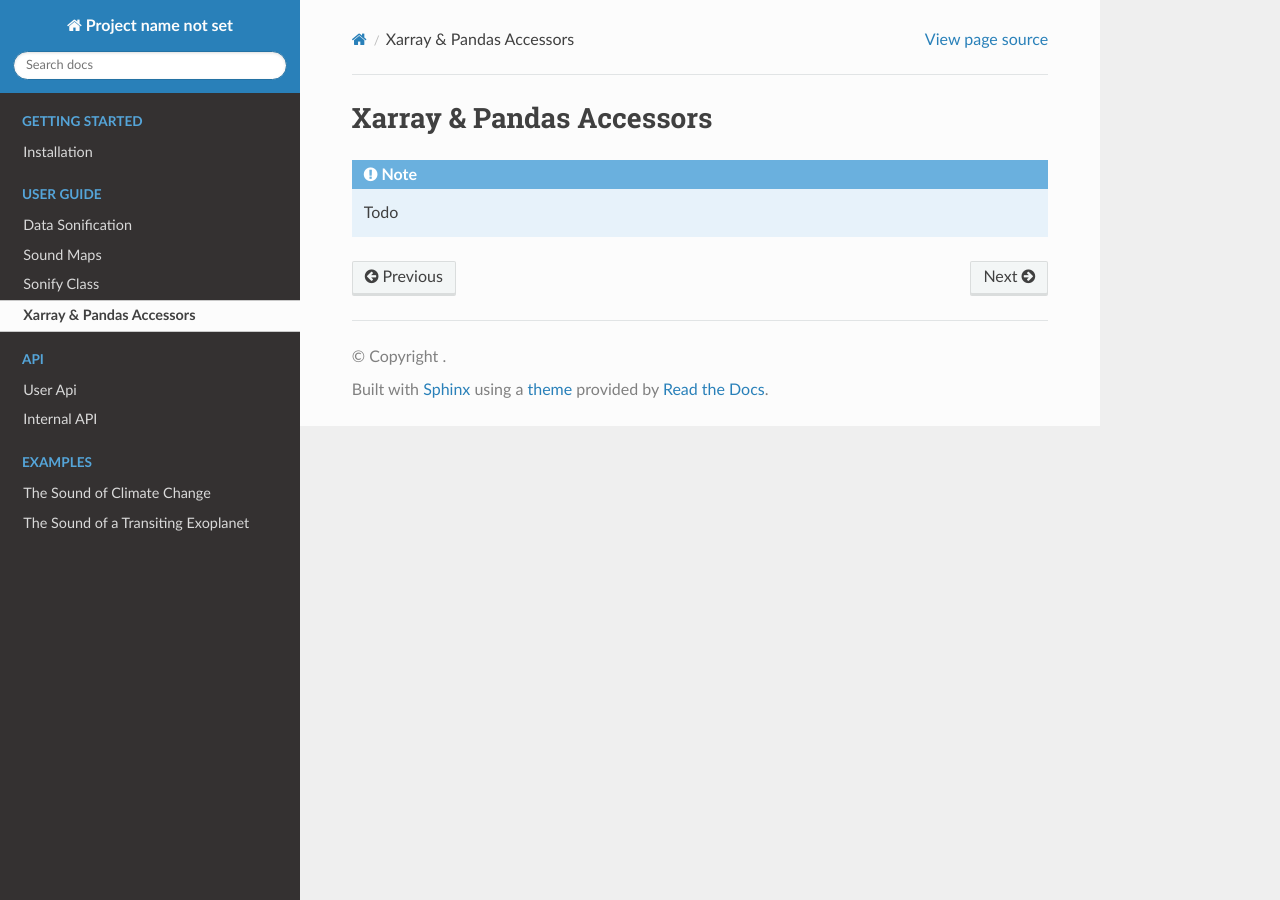
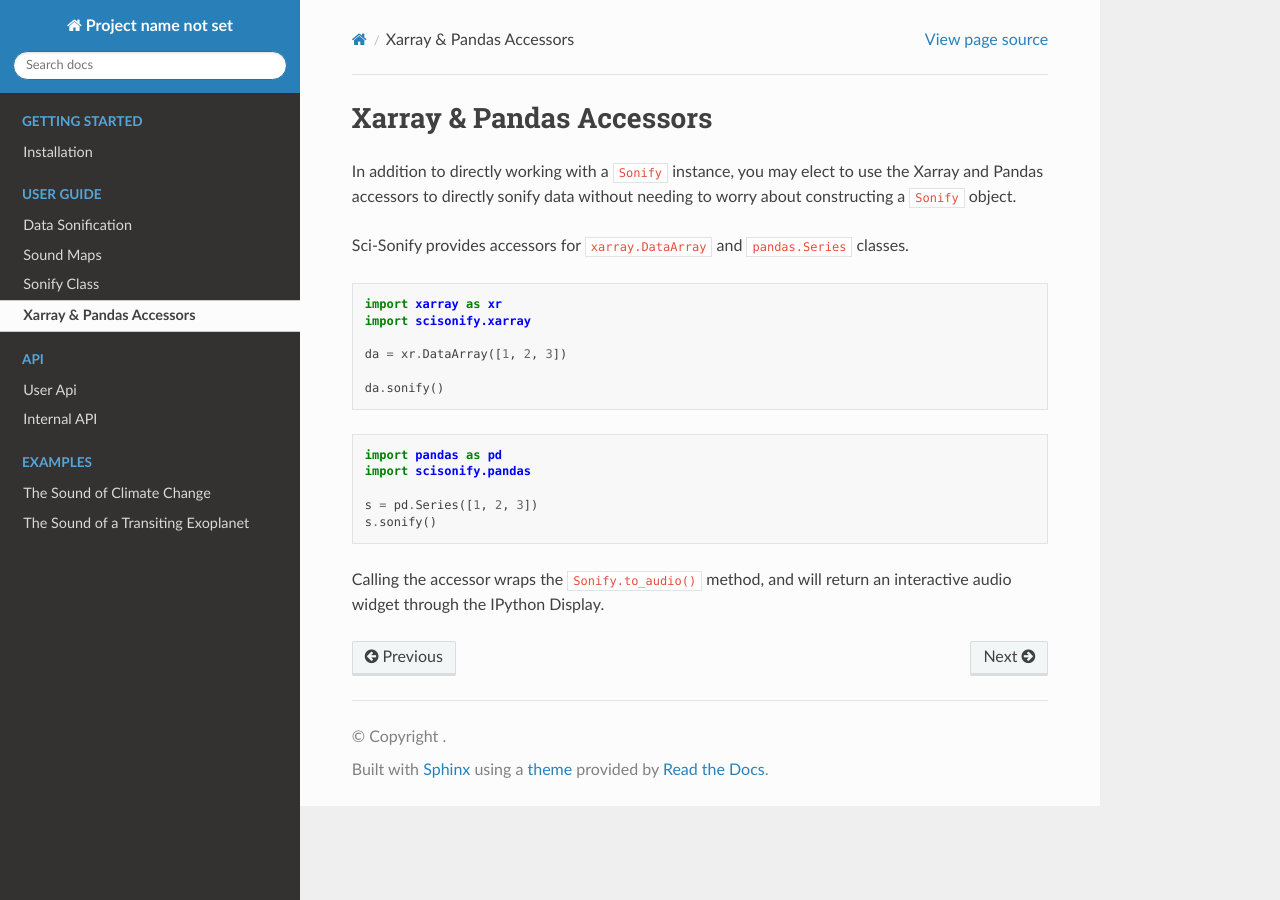
Before and after one commit to philipc2/sci-sonify, a Sphinx documentation site: the page built from docs/source/accessors.rst, in a window 1280 px wide. Built offline with Sphinx 7.4.7 and the Read the Docs theme 2.0.0, drawn with Linux system fonts in a browser that asks for light colours.

Commit message:
work on docs

```diff
--- a/docs/source/accessors.rst
+++ b/docs/source/accessors.rst
@@ -1,6 +1,28 @@
 Xarray & Pandas Accessors
 =========================
 
-.. note::
+In addition to directly working with a ``Sonify`` instance, you may elect to use the Xarray and Pandas accessors to
+directly sonify data without needing to worry about constructing a ``Sonify`` object.
 
-   Todo
+Sci-Sonify provides accessors for ``xarray.DataArray`` and ``pandas.Series`` classes.
+
+
+..  code-block:: Python
+
+    import xarray as xr
+    import scisonify.xarray
+
+    da = xr.DataArray([1, 2, 3])
+
+    da.sonify()
+
+..  code-block:: Python
+
+    import pandas as pd
+    import scisonify.pandas
+
+    s = pd.Series([1, 2, 3])
+    s.sonify()
+
+
+Calling the accessor wraps the ``Sonify.to_audio()`` method, and will return an interactive audio widget through the IPython Display.
```
